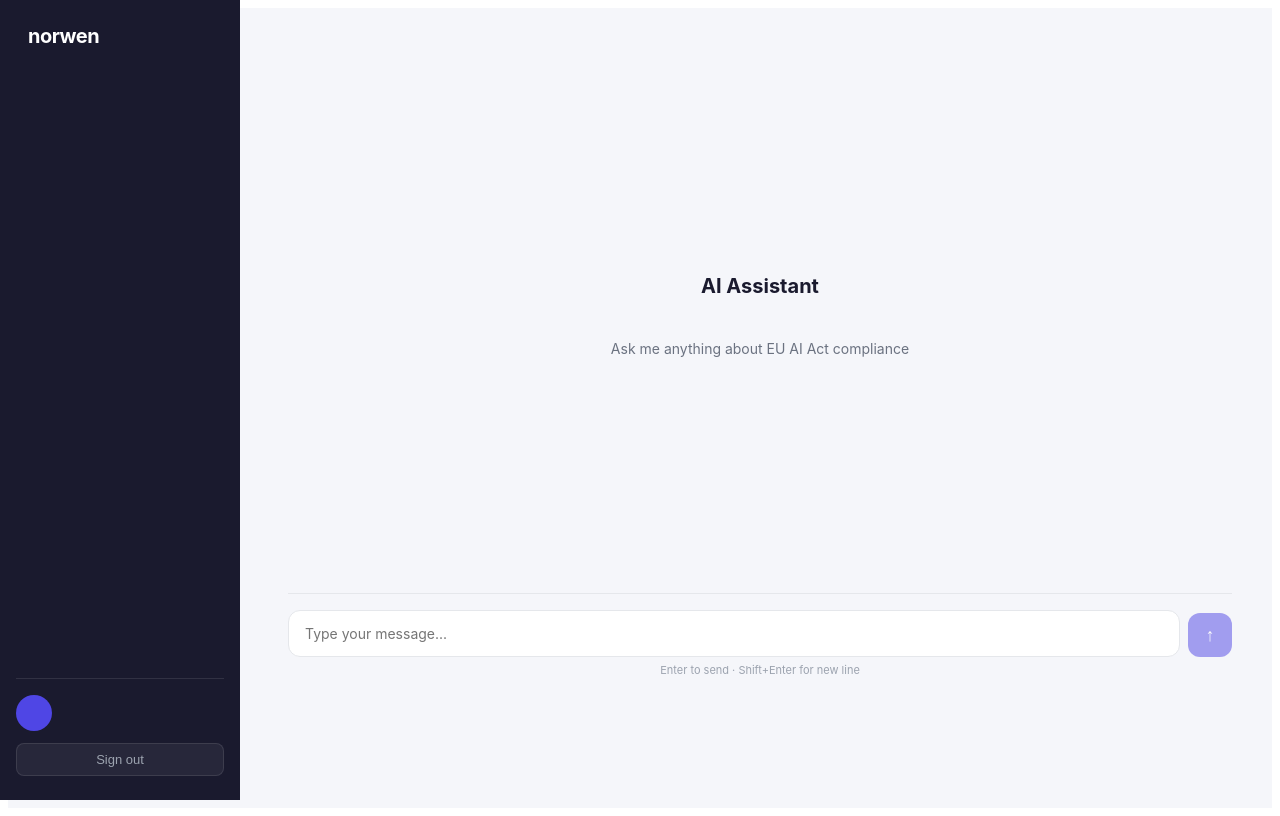
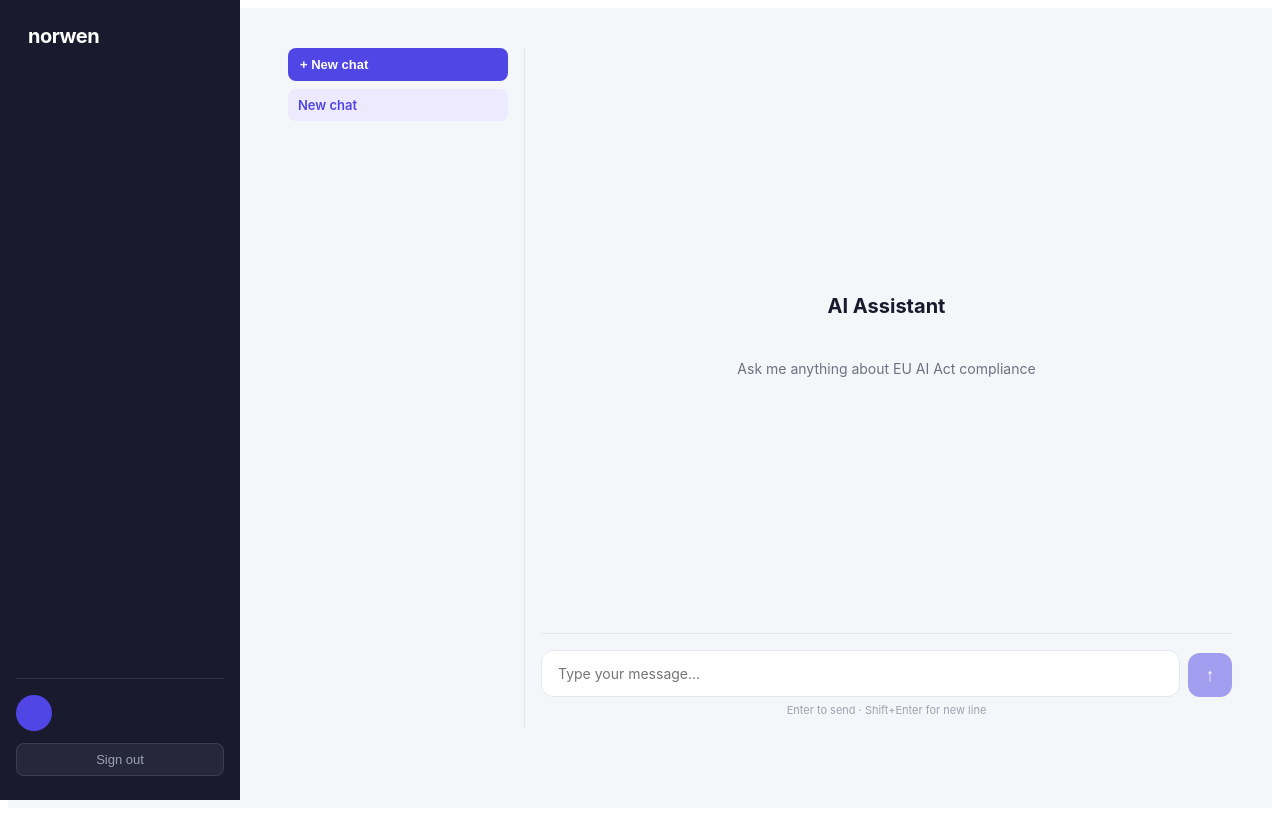
Before and after one commit to NorwenComplience/norwen_backend, a Nuxt app: page /chat in a window 1280 px wide. Built offline with nearby package versions, Linux system fonts and the light colour scheme.

Commit message:
Add multi-chat sidebar with new/switch/delete chat

```diff
--- a/app/pages/chat.vue
+++ b/app/pages/chat.vue
@@ -1,13 +1,33 @@
 <template>
-  <div class="chat-wrapper">
+  <div class="chat-layout">
+    <!-- Chat list sidebar -->
+    <div class="chat-sidebar">
+      <button class="new-chat-btn" @click="newChat">+ New chat</button>
+      <div class="chat-list">
+        <div
+          v-for="chat in chats"
+          :key="chat.id"
+          class="chat-item"
+          :class="{ 'chat-item--active': chat.id === activeChatId }"
+          @click="switchChat(chat.id)"
+        >
+          <span class="chat-item-title">{{ chat.title }}</span>
+          <button class="chat-delete" @click.stop="deleteChat(chat.id)">×</button>
+        </div>
+        <div v-if="!chats.length" class="chat-empty-list">No chats yet</div>
+      </div>
+    </div>
+
+    <!-- Main chat area -->
+    <div class="chat-main">
       <div class="chat-messages" ref="messagesEl">
-      <div v-if="messages.length === 0" class="chat-empty">
+        <div v-if="!activeMessages.length" class="chat-empty">
           <p class="empty-title">AI Assistant</p>
           <p class="empty-sub">Ask me anything about EU AI Act compliance</p>
         </div>
 
         <div
-        v-for="(msg, i) in messages"
+          v-for="(msg, i) in activeMessages"
           :key="i"
           class="message"
           :class="msg.role === 'user' ? 'message--user' : 'message--assistant'"
@@ -43,19 +63,57 @@
         <p class="input-hint">Enter to send · Shift+Enter for new line</p>
       </div>
     </div>
+  </div>
 </template>
 
 <script setup lang="ts">
 definePageMeta({ layout: 'dashboard' })
 
-const STORAGE_KEY = 'chat_history'
+interface Message { role: string; content: string }
+interface Chat { id: string; title: string; messages: Message[] }
 
-const messages = useLocalStorage<{ role: string; content: string }[]>(STORAGE_KEY, [])
+const STORAGE_KEY = 'norwen_chats'
+const ACTIVE_KEY = 'norwen_active_chat'
+
+const chats = useLocalStorage<Chat[]>(STORAGE_KEY, [])
+const activeChatId = useLocalStorage<string>(ACTIVE_KEY, '')
+
 const input = ref('')
 const streaming = ref(false)
 const streamingText = ref('')
 const messagesEl = ref<HTMLElement>()
 const inputEl = ref<HTMLTextAreaElement>()
+
+const activeMessages = computed(() => {
+  return chats.value.find(c => c.id === activeChatId.value)?.messages || []
+})
+
+function genId() {
+  return Date.now().toString(36) + Math.random().toString(36).slice(2)
+}
+
+function newChat() {
+  const id = genId()
+  chats.value.unshift({ id, title: 'New chat', messages: [] })
+  activeChatId.value = id
+}
+
+function switchChat(id: string) {
+  activeChatId.value = id
+}
+
+function deleteChat(id: string) {
+  chats.value = chats.value.filter(c => c.id !== id)
+  if (activeChatId.value === id) {
+    activeChatId.value = chats.value[0]?.id || ''
+  }
+}
+
+// Init: create first chat if none
+if (!chats.value.length) newChat()
+else if (!activeChatId.value || !chats.value.find(c => c.id === activeChatId.value)) {
+  activeChatId.value = chats.value[0].id
+}
 
 function autoResize(e: Event) {
   const el = e.target as HTMLTextAreaElement
@@ -73,7 +131,15 @@ async function send() {
   const text = input.value.trim()
   if (!text || streaming.value) return
 
-  messages.value.push({ role: 'user', content: text })
+  const chat = chats.value.find(c => c.id === activeChatId.value)
+  if (!chat) return
+
+  // Set title from first message
+  if (chat.messages.length === 0) {
+    chat.title = text.slice(0, 40)
+  }
+
+  chat.messages.push({ role: 'user', content: text })
   input.value = ''
   if (inputEl.value) inputEl.value.style.height = 'auto'
   scrollBottom()
@@ -85,7 +151,7 @@ async function send() {
     const response = await fetch('/api/chat/stream', {
       method: 'POST',
       headers: { 'Content-Type': 'application/json' },
-      body: JSON.stringify({ messages: messages.value }),
+      body: JSON.stringify({ messages: chat.messages }),
     })
 
     const reader = response.body!.getReader()
@@ -109,7 +175,7 @@ async function send() {
       }
     }
 
-    messages.value.push({ role: 'assistant', content: streamingText.value })
+    chat.messages.push({ role: 'assistant', content: streamingText.value })
   } finally {
     streaming.value = false
     streamingText.value = ''
@@ -119,10 +185,94 @@ async function send() {
 </script>
 
 <style scoped>
-.chat-wrapper {
+.chat-layout {
+  display: flex;
+  height: calc(100vh - 120px);
+  gap: 0;
+}
+
+.chat-sidebar {
+  width: 220px;
+  flex-shrink: 0;
   display: flex;
   flex-direction: column;
-  height: calc(100vh - 160px);
+  gap: 8px;
+  border-right: 1px solid #e5e7eb;
+  padding-right: 16px;
+  margin-right: 16px;
+}
+
+.new-chat-btn {
+  padding: 9px 12px;
+  background: #4f46e5;
+  color: #fff;
+  border: none;
+  border-radius: 8px;
+  font-size: 13px;
+  font-weight: 600;
+  cursor: pointer;
+  transition: background .15s;
+  text-align: left;
+}
+.new-chat-btn:hover { background: #4338ca; }
+
+.chat-list {
+  flex: 1;
+  overflow-y: auto;
+  display: flex;
+  flex-direction: column;
+  gap: 2px;
+}
+
+.chat-item {
+  display: flex;
+  align-items: center;
+  justify-content: space-between;
+  padding: 8px 10px;
+  border-radius: 8px;
+  cursor: pointer;
+  transition: background .1s;
+  gap: 6px;
+}
+.chat-item:hover { background: #f3f4f6; }
+.chat-item--active { background: #ede9fe; }
+
+.chat-item-title {
+  font-size: 13px;
+  color: #374151;
+  white-space: nowrap;
+  overflow: hidden;
+  text-overflow: ellipsis;
+  flex: 1;
+}
+.chat-item--active .chat-item-title { color: #4f46e5; font-weight: 600; }
+
+.chat-delete {
+  background: none;
+  border: none;
+  color: #9ca3af;
+  font-size: 16px;
+  cursor: pointer;
+  line-height: 1;
+  padding: 0 2px;
+  flex-shrink: 0;
+  opacity: 0;
+  transition: opacity .1s;
+}
+.chat-item:hover .chat-delete { opacity: 1; }
+.chat-delete:hover { color: #ef4444; }
+
+.chat-empty-list {
+  font-size: 12px;
+  color: #9ca3af;
+  padding: 8px 10px;
+}
+
+.chat-main {
+  flex: 1;
+  display: flex;
+  flex-direction: column;
+  min-width: 0;
 }
 
 .chat-messages {
@@ -144,28 +294,12 @@ async function send() {
   gap: 8px;
 }
 
-.empty-title {
-  font-size: 20px;
-  font-weight: 700;
-  color: #1a1a2e;
-}
+.empty-title { font-size: 20px; font-weight: 700; color: #1a1a2e; }
+.empty-sub { font-size: 14px; color: #6b7280; }
 
-.empty-sub {
-  font-size: 14px;
-  color: #6b7280;
-}
-
-.message {
-  display: flex;
-}
-
-.message--user {
-  justify-content: flex-end;
-}
-
-.message--assistant {
-  justify-content: flex-start;
-}
+.message { display: flex; }
+.message--user { justify-content: flex-end; }
+.message--assistant { justify-content: flex-start; }
 
 .message-bubble {
   max-width: 70%;
@@ -189,10 +323,7 @@ async function send() {
   border-bottom-left-radius: 4px;
 }
 
-.cursor {
-  animation: blink .7s steps(1) infinite;
-}
-
+.cursor { animation: blink .7s steps(1) infinite; }
 @keyframes blink { 50% { opacity: 0; } }
 
 .chat-input-area {
@@ -200,11 +331,7 @@ async function send() {
   border-top: 1px solid #e5e7eb;
 }
 
-.input-row {
-  display: flex;
-  gap: 8px;
-  align-items: flex-end;
-}
+.input-row { display: flex; gap: 8px; align-items: flex-end; }
 
 .chat-input {
   flex: 1;
@@ -219,10 +346,7 @@ async function send() {
   transition: border-color .15s;
   background: #fff;
 }
-
-.chat-input:focus {
-  border-color: #4f46e5;
-}
+.chat-input:focus { border-color: #4f46e5; }
 
 .send-btn {
   width: 44px;
@@ -239,14 +363,8 @@ async function send() {
   flex-shrink: 0;
   transition: background .15s, opacity .15s;
 }
-
 .send-btn:hover:not(:disabled) { background: #4338ca; }
 .send-btn:disabled { opacity: .5; cursor: default; }
 
-.input-hint {
-  font-size: 11px;
-  color: #9ca3af;
-  margin-top: 6px;
-  text-align: center;
-}
+.input-hint { font-size: 11px; color: #9ca3af; margin-top: 6px; text-align: center; }
 </style>
```
Lines whose indentation alone changed are shown as unchanged.
